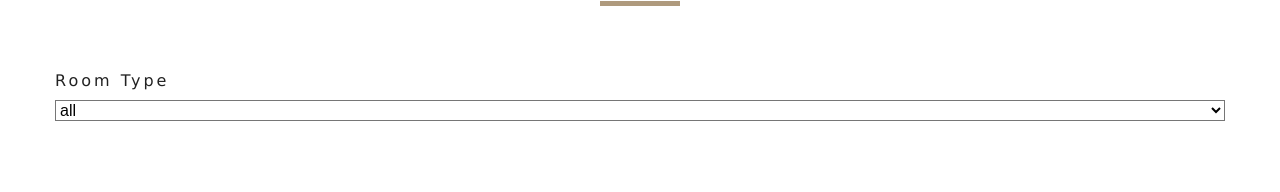
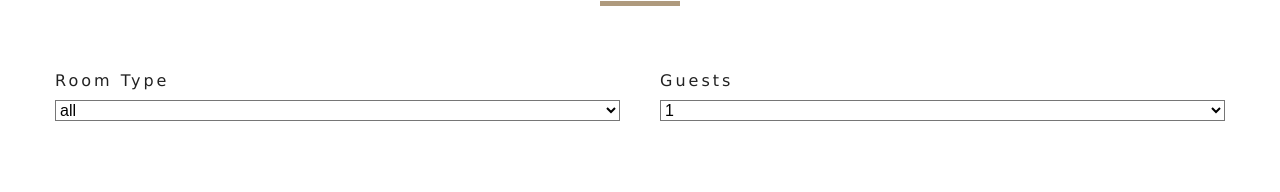
Before and after one commit to jamesdesigns/luxuryhotel-react, a React (Create React App) app: page /rooms in a window 1280 px wide. Shown: the part 681-873 px from the top of the page. Built offline with nearby package versions, Linux system fonts and the light colour scheme.

Commit message:
Finish adding the filter by Capacity

```diff
--- a/src/components/RoomFilter.js
+++ b/src/components/RoomFilter.js
@@ -18,6 +18,11 @@ export default function RoomFilter({rooms}) {
     // map to jsx
     types = types.map((item,index)=>{
         return <option value={item} key={index}>{item}</option>
+    });
+
+    let people = getUnique(rooms, 'capacity');
+    people = people.map((item,index)=> {
+        return <option key={index} value={item}>{item}</option>
     })
 
     return (
@@ -39,6 +44,21 @@ export default function RoomFilter({rooms}) {
                     <option></option>
                 </div>
                 {/* end select  */}
+                {/* guests */}
+                <div className="form-group">
+                    <label htmlFor="capacity">Guests</label>
+                    <select
+                    name="capacity"
+                    id="capacity"
+                    value={capacity}
+                    className="form-control"
+                    onChange={handleChange}
+                    >
+                        {people}
+                    </select>
+                    <option></option>
+                </div>
+                {/* end  */}
             </form>
 
         </section>
--- a/src/context.js
+++ b/src/context.js
@@ -67,10 +67,18 @@ class RoomProvider extends Component {
         let{
             rooms,type,capacity,price,minSize,maxSize,breakfast,pets
         } = this.state
+        // All the Rooms
+        let tempRooms = [...rooms];
+        // Transform Values
+        capacity = parseInt(capacity)
 
-        let tempRooms = [...rooms];
+        // Filter by Type
         if(type !== 'all'){
             tempRooms = tempRooms.filter(room => room.type === type)
+        }
+        // Filter by Capacity
+        if(capacity !== 1){
+            tempRooms = tempRooms.filter(room => room.capacity >= capacity)
         }
         this.setState({
             sortedRooms:tempRooms
```
